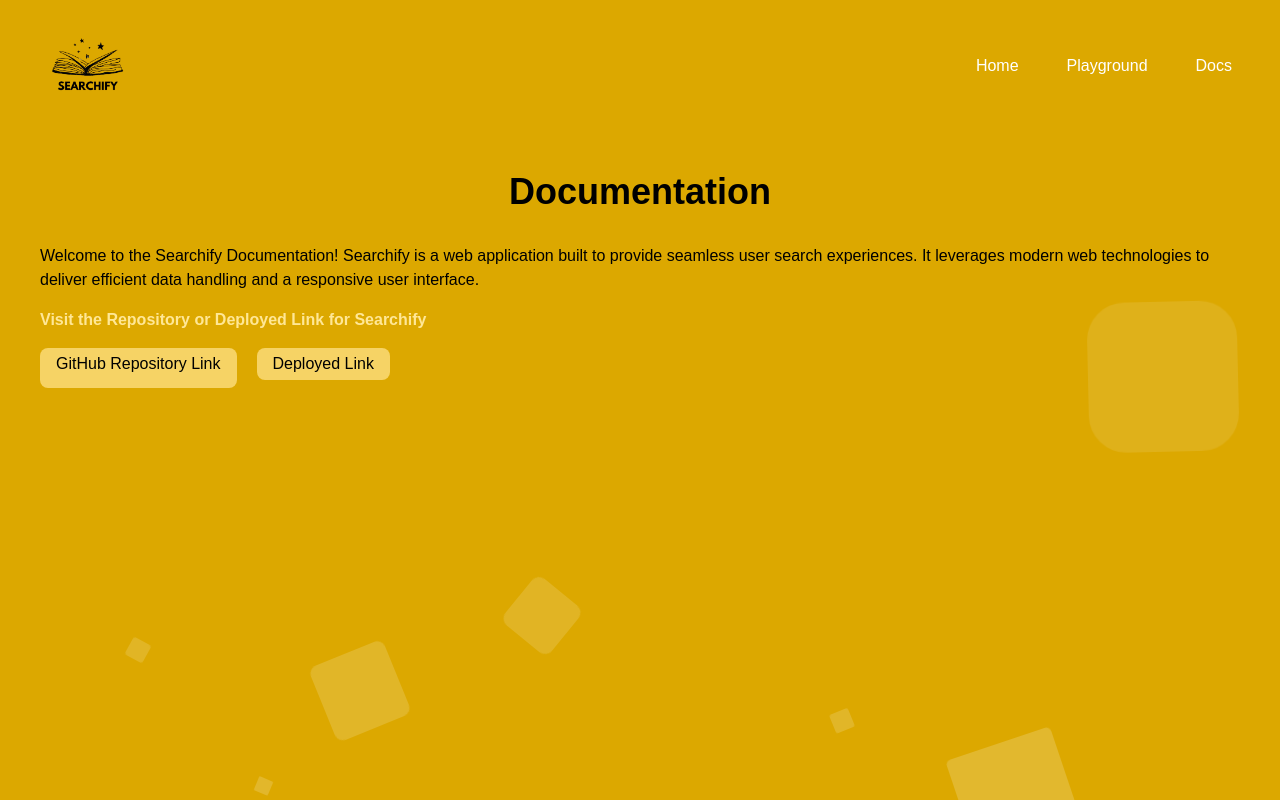
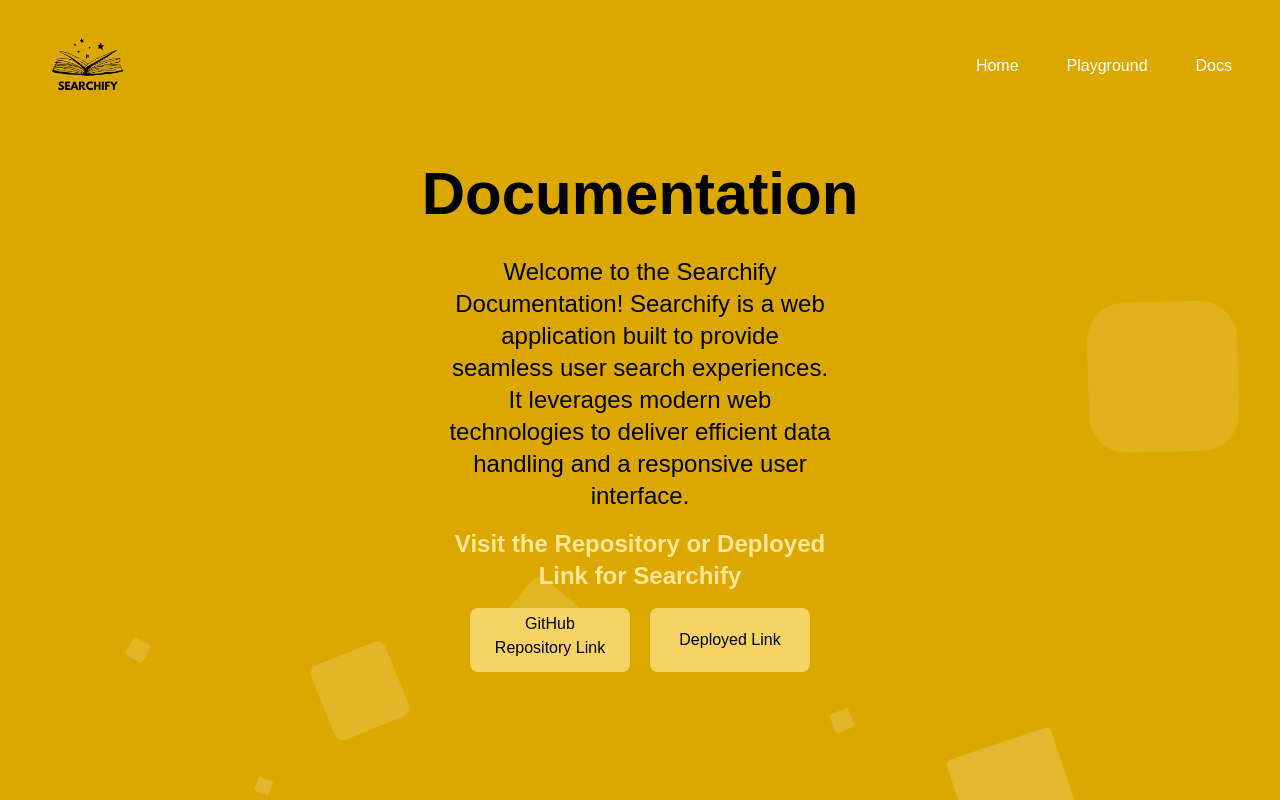
Before and after one commit to AbhishekJ24/searchifyme, a Next.js app: page /Docs in a window 1280 px wide. Built offline with nearby package versions, Linux system fonts and the light colour scheme.

Commit message:
Searchify

```diff
--- a/app/Docs/page.js
+++ b/app/Docs/page.js
@@ -5,17 +5,17 @@ import { motion } from 'framer-motion';
 const page = () => {
   return (
     <>
-      <div className='m-10'>
-        <div className="text-4xl font-extrabold mt-8 mb-8 text-center">Documentation</div>
-        <p>
+      <div className='m-10 md:w-96 md:m-auto'>
+        <div className="text-4xl font-extrabold mt-8 mb-8 flex justify-center md:text-6xl">Documentation</div>
+        <p className='md:text-2xl text-center'>
           Welcome to the Searchify Documentation! Searchify is a web application built to provide seamless user search experiences. It leverages modern web technologies to deliver efficient data handling and a responsive user interface.
         </p>
-        <h2 className="mt-4 doch ">Visit the Repository or Deployed Link for Searchify</h2>
-        <div className='flex flex-wrap gap-5 mt-4'>
-          <motion.a href='https://github.com/AbhishekJ24/searchifyme.git' whileHover={{ scale: 1.1 }} whileTap={{ scale: 0.9 }} className="search-btn py-1 px-4 rounded-lg">
+        <h2 className="mt-4 doch md:text-2xl text-center">Visit the Repository or Deployed Link for Searchify</h2>
+        <div className='flex flex-wrap gap-5 mt-4 justify-center'>
+          <motion.a href='https://github.com/AbhishekJ24/searchifyme.git' whileHover={{ scale: 1.1 }} whileTap={{ scale: 0.9 }} className="search-btn py-1 px-4 rounded-lg w-40 h-16 text-center">
             GitHub Repository Link
           </motion.a>
-          <motion.a href="https://searchifyme.vercel.app/" whileHover={{ scale: 1.1 }} whileTap={{ scale: 0.9 }} className="search-btn py-1 px-4 rounded-lg mb-2">
+          <motion.a href="https://searchifyme.vercel.app/" whileHover={{ scale: 1.1 }} whileTap={{ scale: 0.9 }} className="search-btn py-1 px-4 rounded-lg mb-2 w-40 h-16 flex justify-center items-center">
             Deployed Link
           </motion.a>
         </div>
--- a/app/Playground/page.js
+++ b/app/Playground/page.js
@@ -49,7 +49,7 @@ const Page = () => {
                 placeholder="Enter Name"
                 value={searchTerm}
                 onChange={(e) => setSearchTerm(e.target.value)}
-                className="py-1 px-4 border-gray-300 text-black rounded-lg focus:outline-none focus:ring-2 focus:ring-gray-500"
+                className="w-32 py-1 px-4 border-gray-300 text-black rounded-lg focus:outline-none focus:ring-2 focus:ring-gray-500"
               />
               <motion.button whileHover={{ scale: 1.1 }}
                 whileTap={{ scale: 0.9 }} className="search-btn py-1 px-4 ml-4 rounded-lg" type="submit">Filter</motion.button>
--- a/app/page.js
+++ b/app/page.js
@@ -5,9 +5,12 @@ import { TypeAnimation } from 'react-type-animation';
 const page = () => {
   return (
     <>
-      <div className='head mx-10 text-center mb-10'>Welcome to Searchify</div>
-      <div className='headpara mx-10 text-center'>
-        Your go-to destination for seamless user search experiences! Explore now and discover the power of efficient data handling!
+      <div className='m-10 md:w-1/2 md:m-auto'>
+
+        <div className='head mx-10 text-center mb-10'>Welcome to Searchify!</div>
+        <div className='headpara mx-10 text-center'>
+          Experience the beauty of effortless search with our elegantly designed web application. Searchify combines stunning visuals with powerful functionality, offering you a seamless and intuitive search experience. Discover information effortlessly, navigate through results with ease, and enjoy the fluidity of our dynamic pagination. With Searchify, beauty meets function to redefine how you search the web. Dive in and explore the art of search!
+        </div>
       </div>
     </>
   )
```
